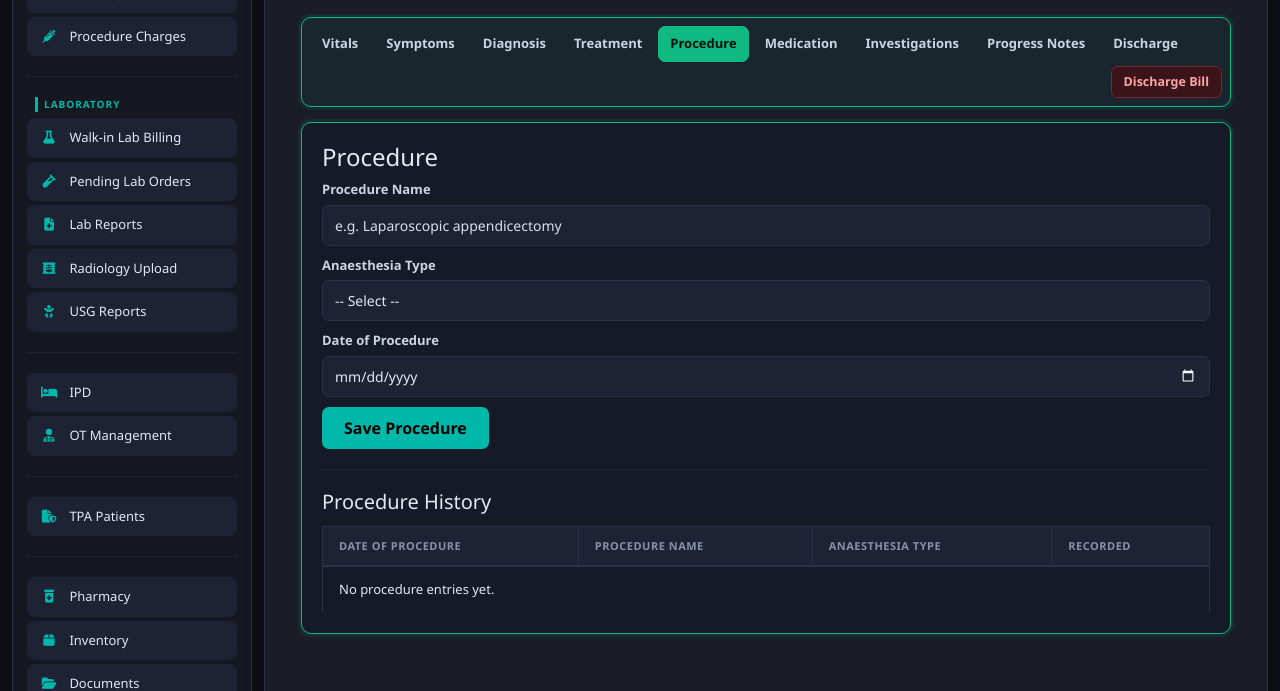
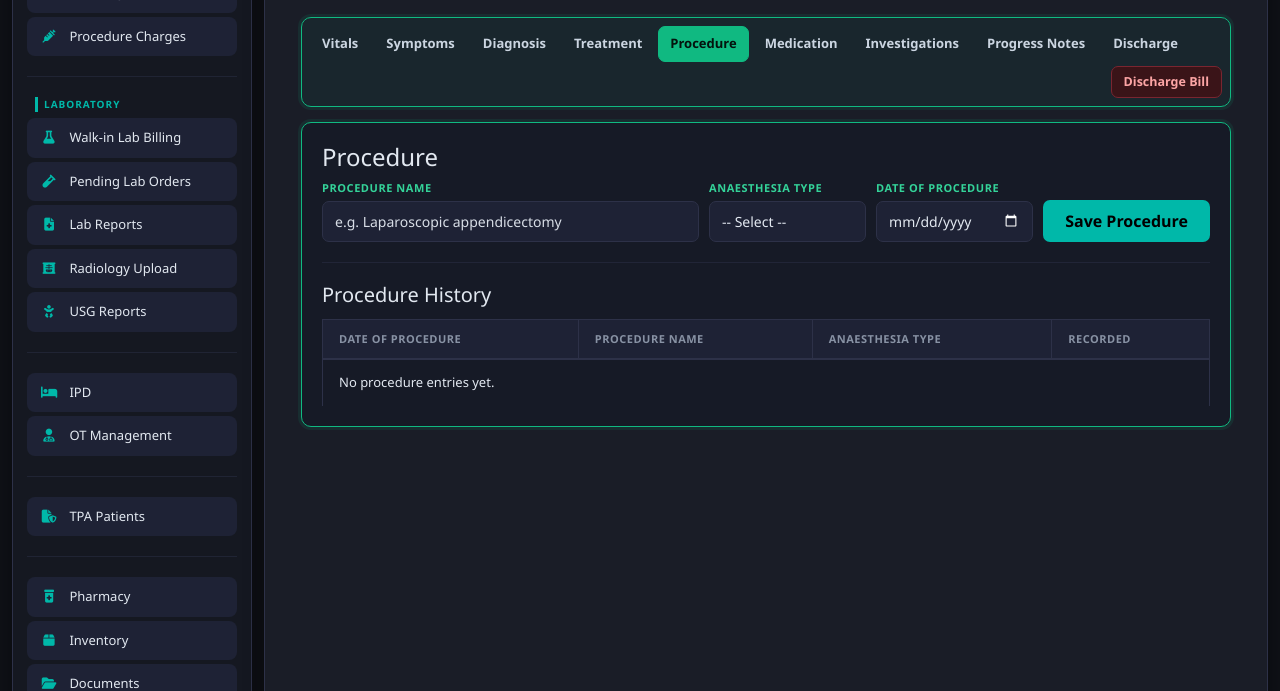
Before and after one commit to drpratapseervi-create/ShradhaHMS-2026, a Django app: template hms/templates/ipd/patient_file.html in a window 1280 px wide, after a click on "Procedure". Shown: the part 372-1063 px from the top of the page. Run offline with Django 4.2, Linux system fonts and the light colour scheme; the template is opened without the code that fills it, so the values that code supplies are empty; some libraries are stand-ins or nearby versions.

Commit message:
Lay out IPD procedure form in a single horizontal row
Co-Authored-By: Claude Opus 5.5 <noreply@anthropic.com>

```diff
--- a/hms/templates/ipd/patient_file.html
+++ b/hms/templates/ipd/patient_file.html
@@ -61,7 +61,8 @@ color:#00b8a9;
 
 .vitals-row{ display:grid; grid-template-columns:repeat(5,minmax(0,1fr)) auto; gap:10px; align-items:end; margin-bottom:18px; }
 .med-row{ grid-template-columns:minmax(0,2.4fr) repeat(3,minmax(0,1fr)) auto; }
-@media (max-width: 900px){ .vitals-row, .med-row{ grid-template-columns:repeat(2,minmax(0,1fr)); } }
+.proc-row{ grid-template-columns:minmax(0,2.4fr) minmax(0,1fr) minmax(0,1fr) auto; }
+@media (max-width: 900px){ .vitals-row, .med-row, .proc-row{ grid-template-columns:repeat(2,minmax(0,1fr)); } }
 .med-row .select2-container{ width:100% !important; }
 .med-row .select2-container .select2-selection--single{ height:41px; background:#1e2235; border:1px solid #2d3148; border-radius:7px; }
 .med-row .select2-container .select2-selection--single .select2-selection__rendered{ line-height:39px; padding-left:12px; color:#e2e8f0; }
@@ -783,10 +784,12 @@ Discharge Bill
 {% csrf_token %}
 <input type="hidden" name="form_type" value="procedure">
 
-<label>Procedure Name</label>
+<div class="vitals-row proc-row">
+<div class="vital"><span>Procedure name</span>
 <input type="text" name="procedure_name" class="form-control" placeholder="e.g. Laparoscopic appendicectomy" required>
-
-<label>Anaesthesia Type</label>
+</div>
+
+<div class="vital"><span>Anaesthesia type</span>
 <select name="anaesthesia_type" class="form-control" required>
     <option value="">-- Select --</option>
     <option value="General">General</option>
@@ -795,12 +798,15 @@ Discharge Bill
     <option value="Regional">Regional</option>
     <option value="Sedation">Sedation</option>
 </select>
-
-<label>Date of Procedure</label>
+</div>
+
+<div class="vital"><span>Date of procedure</span>
 <input type="date" name="procedure_date" id="ipd-procedure-date" class="form-control" required
 onclick="this.showPicker && this.showPicker();">
-
-<button class="save-btn">Save Procedure</button>
+</div>
+
+<button class="save-btn vitals-save">Save Procedure</button>
+</div>
 
 </form>
 
```
